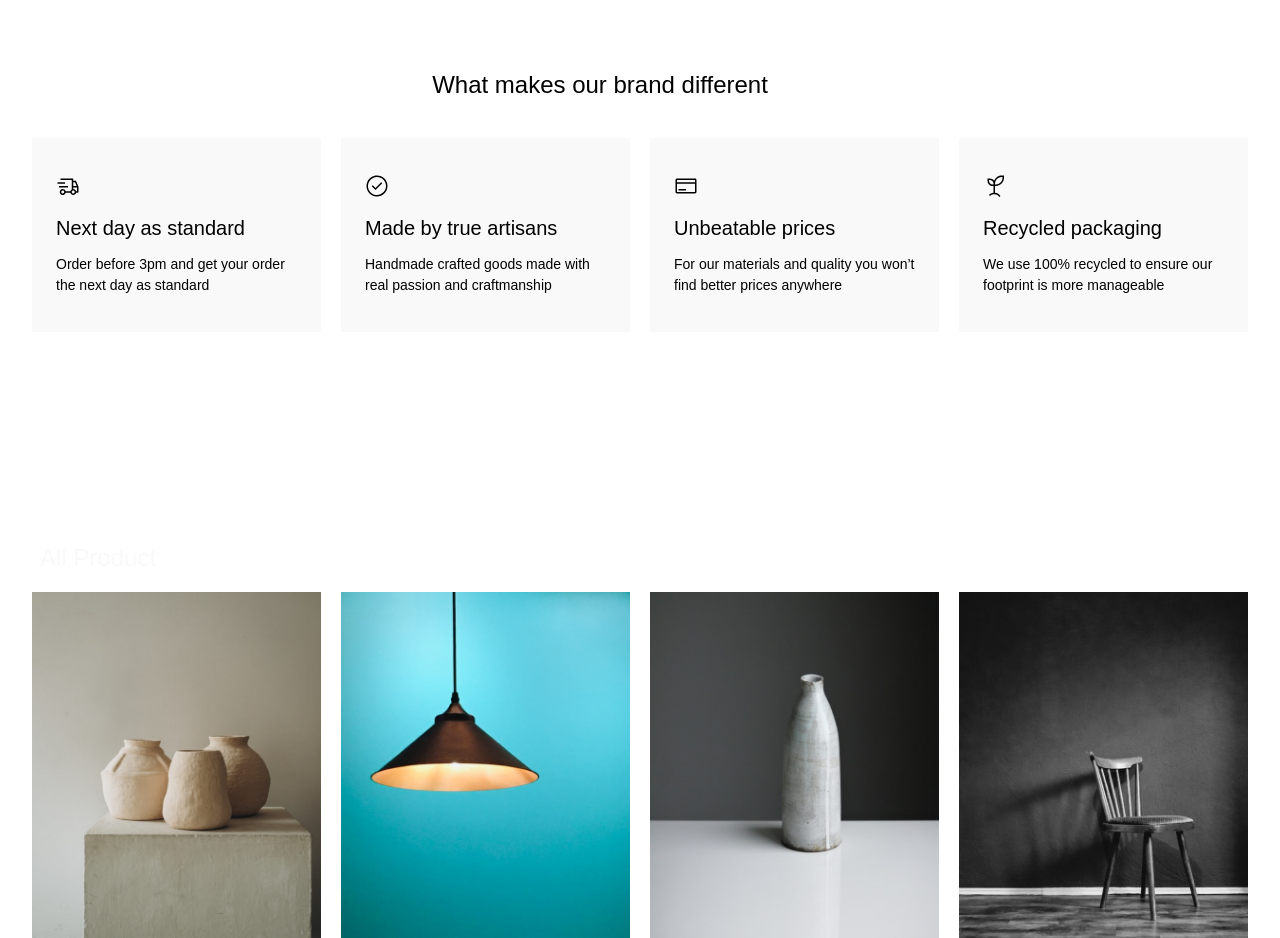
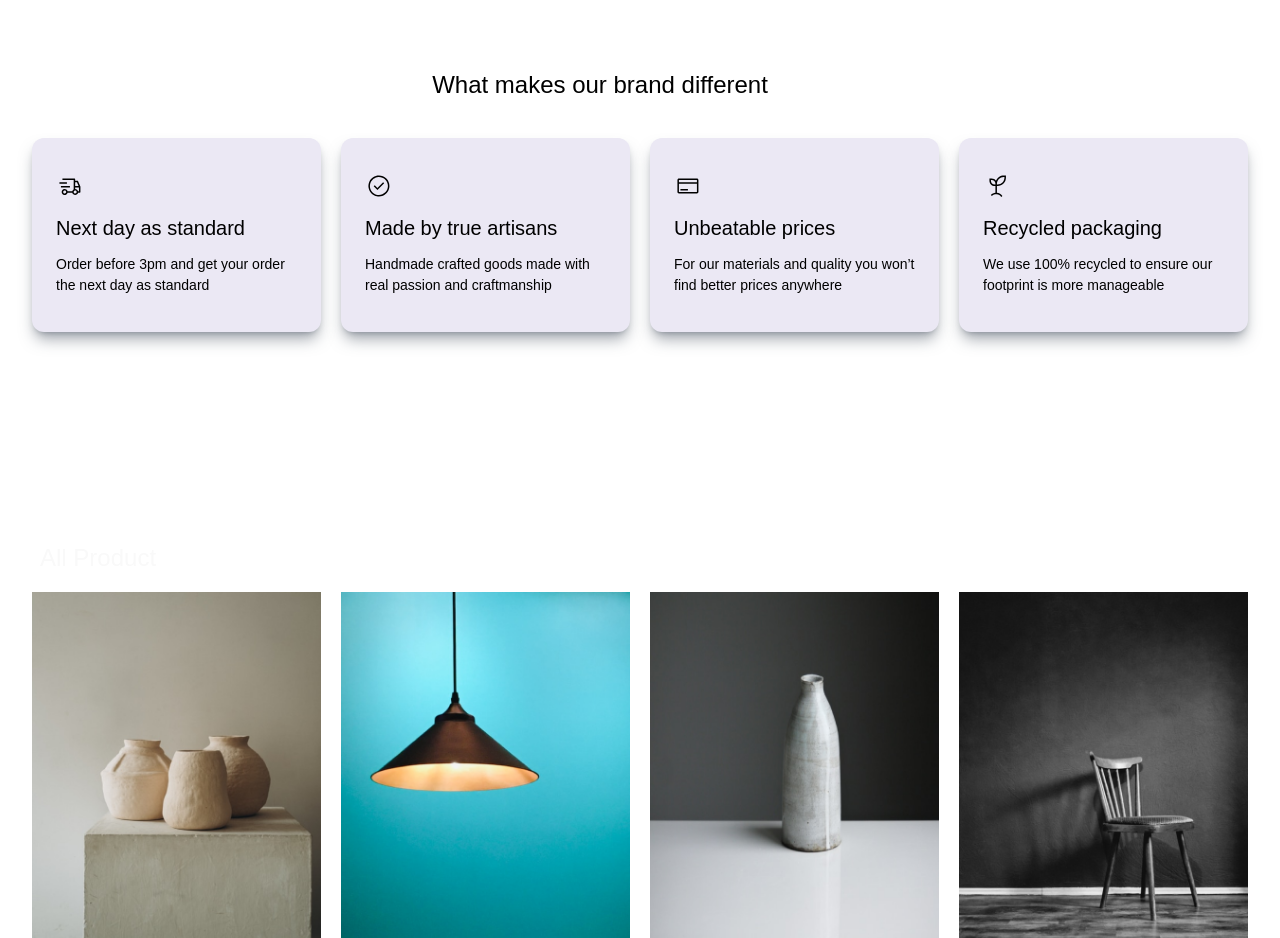
Before and after one commit to vuhuy172dh/ecommerce-website, a React (Create React App) app: page / in a window 1280 px wide. Shown: the part 920-1858 px from the top of the page. Built offline with nearby package versions, Linux system fonts and the light colour scheme; a web font is replaced by a local one.

Commit message:
add animation for infoItem

```diff
--- a/src/components/infoItem.jsx
+++ b/src/components/infoItem.jsx
@@ -1,9 +1,33 @@
 import Icon from '../helper/icon'
+import { motion } from 'framer-motion'
+import { useEffect, useRef, useState } from 'react'
 
 function InfoItem({ icon, label, desc }) {
+  const ref = useRef(null)
+  const [endX, setEndX] = useState(0)
+  useEffect(() => {
+    const handleInnerWidth = () => {
+      setEndX(ref.current.offsetWidth - 72)
+    }
+    handleInnerWidth()
+    window.addEventListener('resize', handleInnerWidth)
+
+    return () => window.removeEventListener('resize', handleInnerWidth)
+  })
+
   return (
-    <div className="px-6 py-9 bg-light_grey mt-6 col-span-4 laptop:col-span-3 laptop:mt-0">
-      <Icon icon={icon} />
+    <div
+      className="px-6 py-9 bg-border_grey mt-6 col-span-4 laptop:col-span-3 laptop:mt-0 rounded-xl shadow-lg shadow-gray-600/50"
+      ref={ref}
+    >
+      <motion.div
+        className="w-fit"
+        initial={false}
+        animate={{ x: [0, endX] }}
+        transition={{ duration: 3, repeat: Infinity }}
+      >
+        <Icon icon={icon} />
+      </motion.div>
       <h4 className="text-h4 mt-4 mb-3">{label}</h4>
       <p className="text-body-sm">{desc}</p>
     </div>
```
